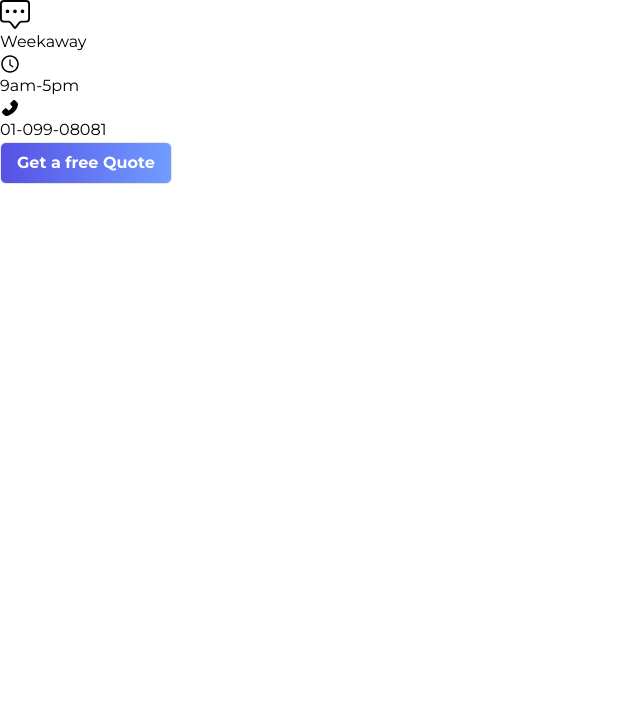
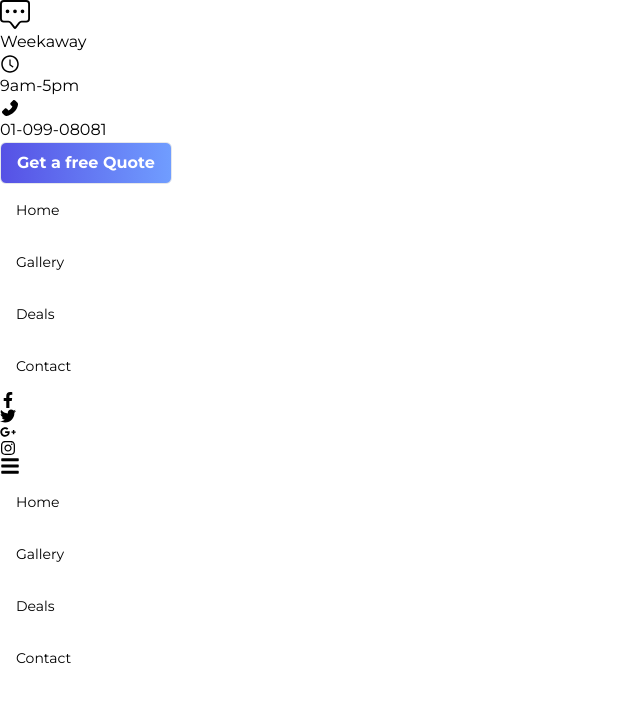
Before and after one commit to sayanthcp/react-landing-site, a React (Vite) app: page / in a window 1280 px wide. Shown: the top 702 px of the page, without its empty margins (0-640 px from the left). Built offline with nearby package versions, Linux system fonts and the light colour scheme.

Commit message:
fixed navbar

```diff
--- a/src/components/Navbar.jsx
+++ b/src/components/Navbar.jsx
@@ -1,9 +1,63 @@
-import React from 'react'
+import React, { useState } from 'react'
+import {FaFacebookF,FaTwitter,FaGooglePlusG,FaInstagram,FaBars} from 'react-icons/fa'
 
 const Navbar = () => {
+    //state
+    const [nav, setNav] = useState(false)
+
+    //------hamburger button----------
+    const hamBurgerHandler = () => {
+        setNav(!nav)
+    }
   return (
-    <div>
-        {/* <h1>navbar</h1> */}
+    <div className='w-full min-h-[50px] flex justify-between items-center absolute text-white bg-gray-700/80'>
+        <ul className=' sm:flex px-4 hidden'>
+            <li>
+                <a href="/">Home</a>
+            </li>
+            <li>
+                <a href="#gallery">Gallery</a>
+            </li>
+            <li>
+                <a href="#deals">Deals</a>
+            </li>
+            <li>
+                <a href="#contact">Contact</a>
+            </li>
+        </ul>
+
+        <div className='flex justify-between'>
+            <FaFacebookF className='mx-4'/>
+            <FaTwitter className='mx-4'/>
+            <FaGooglePlusG className='mx-4'/>
+            <FaInstagram className='mx-4'/>
+        </div>
+        {/* hamburger */}
+        <div onClick={hamBurgerHandler} className='sm:hidden z-10'>
+            <FaBars size={20} className='mr-4 cursor-pointer'/>
+        </div>
+        {/* mobile menu */}
+        <div className={nav ? 'overflow-y-hidden md:hidden ease-in duration-100 absolute left-0 top-0 w-full h-screen bg-black/90 px-4 py-7 flex flex-col'
+                            : 'absolute h-screen top-0 left-[-100%] ease-in duration-100 '}>
+            <ul className='h-full w-full text-center p-12'>
+                <li className='text-2xl py-8 hover:text-[var(--primary-dark)]'>
+                    <a href="/">Home</a>
+                </li>
+
+                <li className='text-2xl py-8 hover:text-[var(--primary-dark)]'>
+                    <a href="#gallery">Gallery</a>
+                </li>
+
+                <li className='text-2xl py-8 hover:text-[var(--primary-dark)]'>
+                    <a href="#deals">Deals</a>
+                </li>
+
+                <li className='text-2xl py-8 hover:text-[var(--primary-dark)]'>
+                    <a href="#contact">Contact</a>
+                </li>
+            </ul>
+        </div>
+
 
     </div>
   )
```
